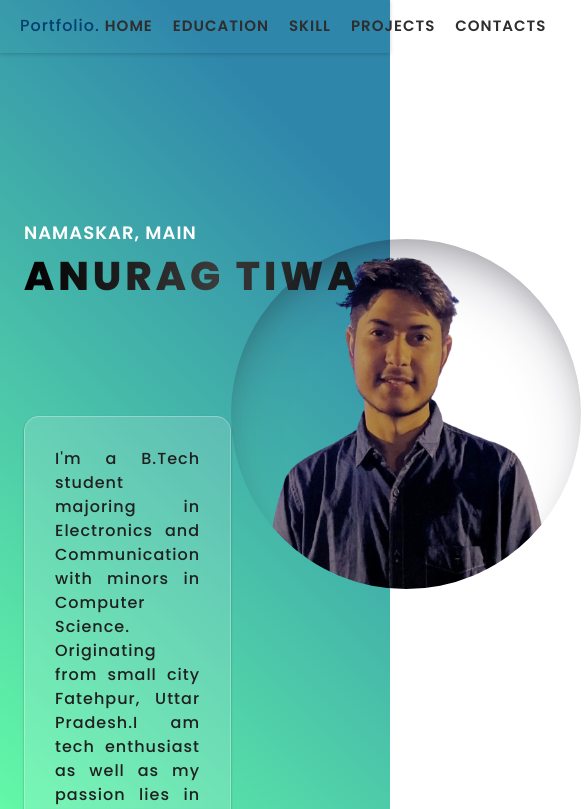
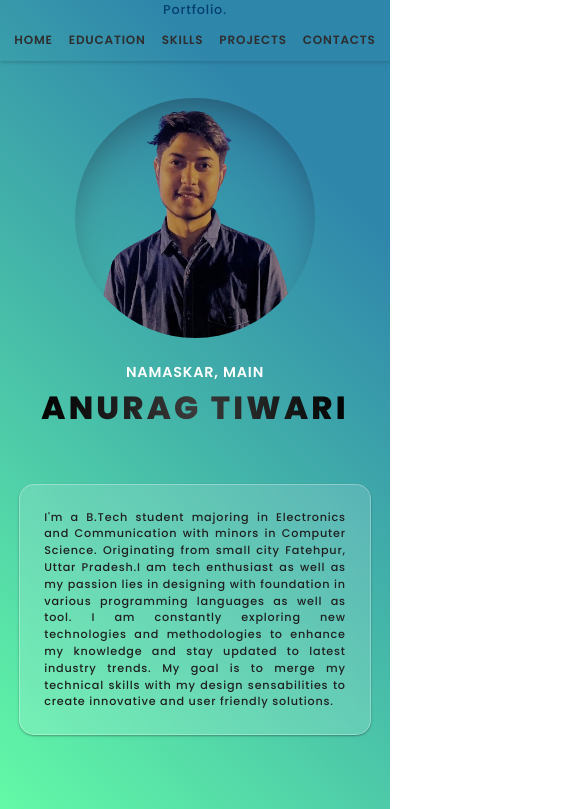
Before and after one commit to anurag-tiw-ari/my-portfolio, a plain HTML site: page index.html in a window 390 px wide. Shown: the top 809 px of the page, 585 px wide, since content can reach past the window. Drawn offline with Linux system fonts and the light colour scheme.

Commit message:
Responsive done

```diff
--- a/index.html
+++ b/index.html
@@ -19,9 +19,9 @@
                 <ul>
                     <li><a href="index.html">HOME</a></li>
                     <li><a href="#education">EDUCATION</a></li>
-                    <li><a href="index.html">SKILL</a></li>
-                    <li><a href="index.html">PROJECTS</a></li>
-                    <li><a href="index.html">CONTACTS</a></li>
+                    <li><a href="#skills">SKILLS</a></li>
+                    <li><a href="#projects">PROJECTS</a></li>
+                    <li><a href="#contacts">CONTACTS</a></li>
                 </ul>
             </div>
         </div>
@@ -35,7 +35,7 @@
             <div class="container grid grid-two--cols">
             <div class="section-hero--content">
                 <p class="hero-subheading">NAMASKAR, MAIN</p>
-                <h1 class="hero-heading">ANURAG TIWARI</h1>
+                <h1 class="hero-heading"><span>ANURAG TIWARI<span></span></h1>
                 <p class="hero-para">
                     I'm a B.Tech student majoring in Electronics and Communication with minors in Computer Science. Originating from small city Fatehpur, Uttar Pradesh.I am tech enthusiast as well as my passion lies in designing with foundation in various programming languages as well as tool. I am constantly exploring new technologies and methodologies to enhance my knowledge and stay updated to latest industry trends. My goal is to merge my technical skills with my design sensabilities to create innovative and user friendly solutions.
                 </p>
@@ -83,7 +83,7 @@
     <!--Skill Section starts-->
 
 
-    <section class="section-skill">
+    <section class="section-skill" id="skills">
       <div class="container container-main">
         About Skills
       </div>
@@ -123,7 +123,7 @@
 
     <!--Project Section Starts-->
 
-    <div class="section-project">
+    <div class="section-project" id="projects">
         <span>About Projects</span><br>
         YET TO ADD
     </div>
@@ -131,7 +131,7 @@
 
     <!--Contact Section starts-->
 
-    <div class="section-contact">
+    <div class="section-contact" id="contacts">
         <div class="container">
             <div class="contact-form">
                 <h4 class="contact-heading">Contact Form</h4>
--- a/style.css
+++ b/style.css
@@ -152,17 +152,20 @@ main
     border: 1px solid rgba(255, 255, 255, 0.3); /* Border to enhance the effect */
     box-shadow: rgba(0, 0, 0, 0.12) 0px 1px 3px, rgba(0, 0, 0, 0.24) 0px 1px 2px;
     /*box-shadow: rgba(0, 0, 0, 0.07) 0px 1px 2px, rgba(0, 0, 0, 0.07) 0px 2px 4px, rgba(0, 0, 0, 0.07) 0px 4px 8px, rgba(0, 0, 0, 0.07) 0px 8px 16px, rgba(0, 0, 0, 0.07) 0px 16px 32px, rgba(0, 0, 0, 0.07) 0px 32px 64px;*/
+    font-size: 1.4rem;
 
 }
-.section-hero--content .hero-heading{
+.section-hero--content .hero-heading span{
     color: transparent;
     letter-spacing: 0.4rem;
     font-size: 4rem;
     position: relative;
     margin-bottom: 5rem;
     font-weight: 800;
+    overflow: hidden;
+    display: inline-block;
 }
-.section-hero--content .hero-heading:after
+.section-hero--content .hero-heading span:after
 {
     content:"ANURAG TIWARI";
     background: linear-gradient(270deg, #000000FC 0%, #3b3b3b 50%, #000000 100%);
@@ -326,10 +329,15 @@ main
     background-color: antiquewhite;
     padding: 2rem 4rem;
     border-radius:0.5rem;
+    transition: all 0.2s;
 }
 
 .section-skill .grid{
     gap:6rem;
+}
+
+.skills-div:hover{
+   scale:1.05;
 }
 
 
@@ -427,3 +435,96 @@ input{
 
 
 /* Responsive  starts*/
+
+@media (width<=875px)
+{
+   .grid-two--cols img{
+    width:30rem;
+    height: 30rem;
+    html{
+        font-size: 56.25%;
+    }
+   }
+}
+@media (width<=835px){
+
+    html{
+        font-size: 56.25%;
+    }
+
+    .grid-two--cols img{
+     width:30rem;
+     height: 30rem;
+    }
+
+ }
+
+ @media (width<=773px)
+ {
+    html{
+        font-size: 56.25%;
+    }
+    .grid-three--cols{
+        grid-template-columns: repeat(auto-fit,minmax(200px,1fr));
+    }
+ }
+
+ @media(width<=752px)
+ {
+    html{
+        font-size: 56.25%;
+    }
+    .grid-two--cols{
+        grid-template-columns: repeat(1,1fr);
+    }
+
+    .grid-two--cols .section-hero--image{
+        order:1;
+
+        display: flex;
+        justify-content: center;
+        margin-top: 3rem;
+
+    }
+    .grid-two--cols .section-hero--content{
+        order:2;
+        margin-top: 3rem;
+
+        & .hero-heading{
+            text-align: center;
+        }
+
+        & .hero-subheading{
+            text-align: center;
+        }
+
+    }
+
+
+    .section-navbar .container
+    {
+        flex-direction: column;
+        margin-top: -2rem;
+
+        & .navbar-right--side{
+            margin-top:1rem;
+        }
+        & .navbar-left--side{
+            margin-top:1rem;
+        }
+    }
+
+    .contact-form .contact-heading{
+        margin-bottom: 2rem;
+    }
+ }
+ @media (width<450px){
+    html{
+        font-size: 50%;
+    }
+ }
+ @media (width<390px){
+    html{
+        font-size: 43%;
+    }
+ }
```
